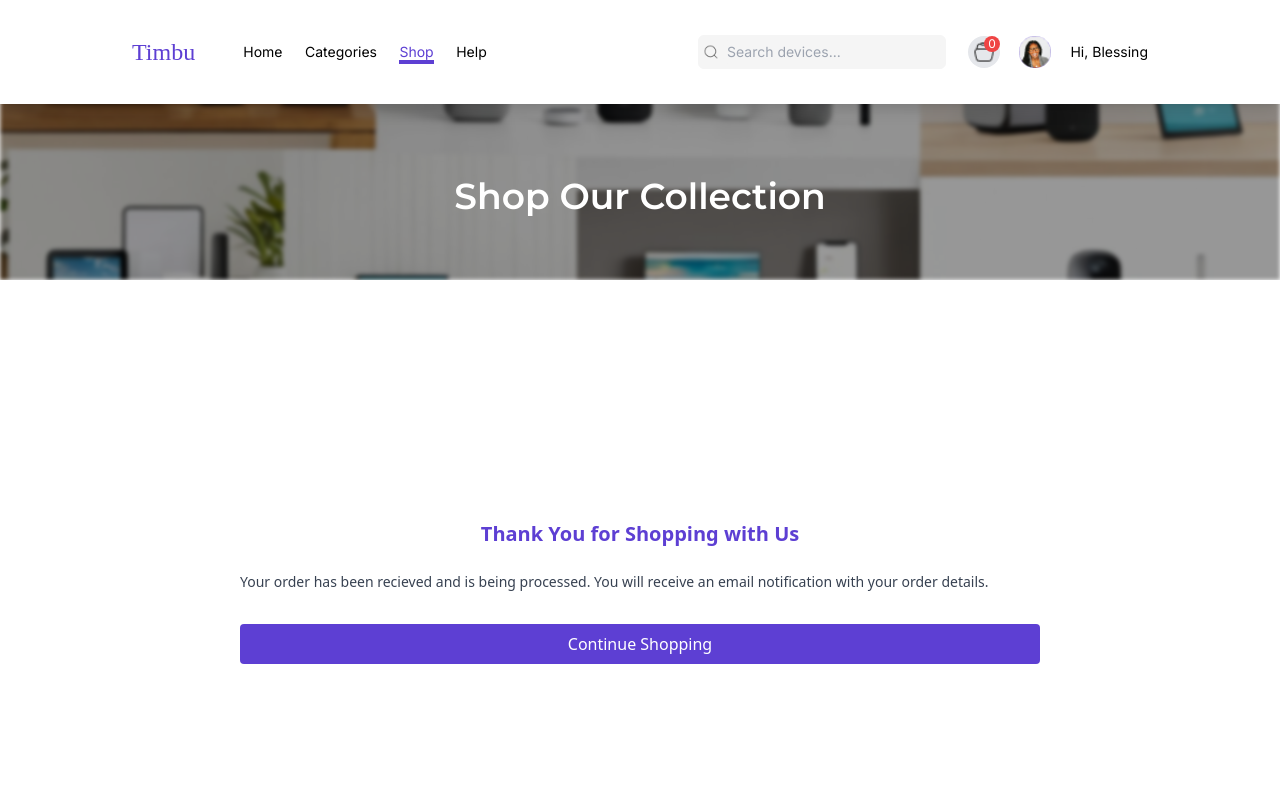
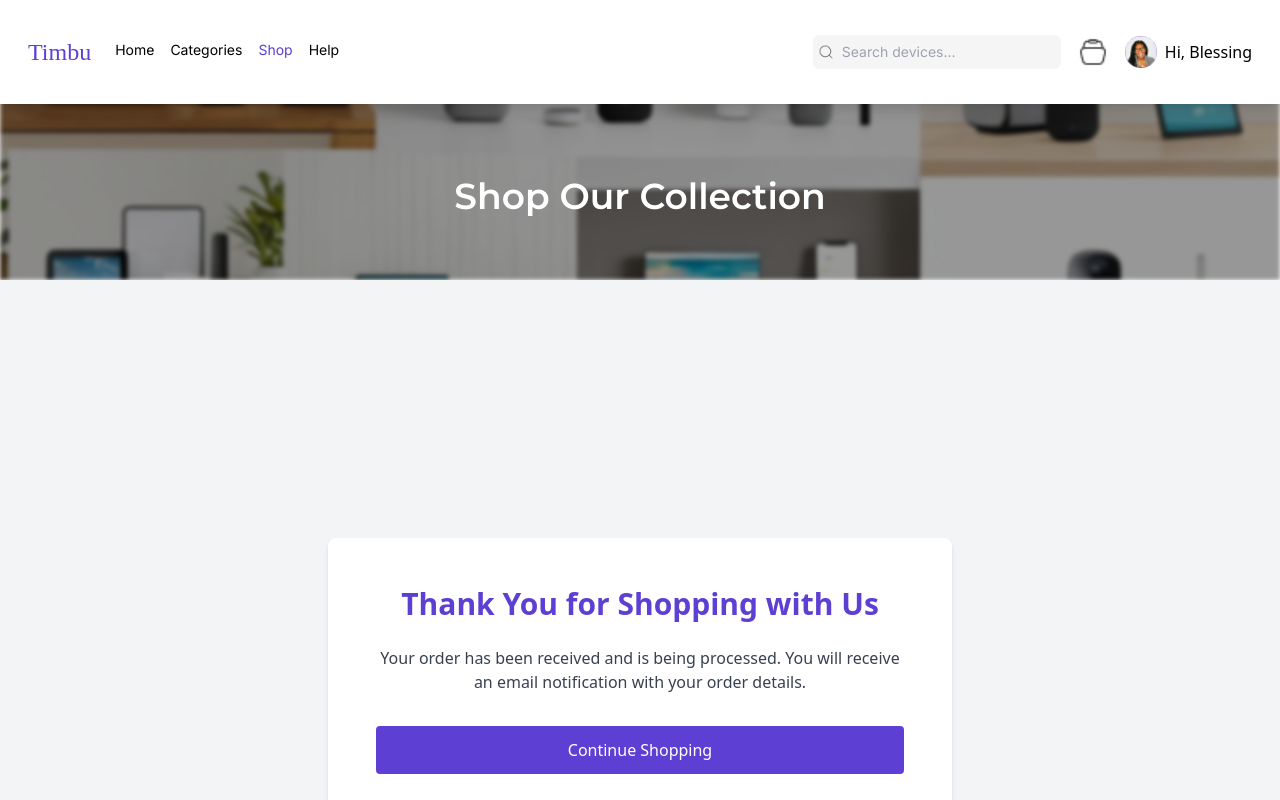
Before and after one commit to Glorypaul-pixel/Timbu-Shopping-App, a React (Vite) app: page /thankYou in a window 1280 px wide. Shown: the top 800 px of the page. Built offline with nearby package versions, Linux system fonts and the light colour scheme; a web font is replaced by a local one.

Commit message:
fixed responsveness

```diff
--- a/src/component/header.jsx
+++ b/src/component/header.jsx
@@ -22,41 +22,31 @@ const Header = () => {
   };
 
   return (
-    <div className="w-full  px-7 py-3 bg-white shadow-lg fixed top-0 z-50">
-      <div className="h-hgt flex items-center justify-around ">
-        <div
-          className="flex justify-between items-center"
-          style={{ width: "358px" }}
-        >
+    <div className="px-4 md:px-7 py-3 bg-white shadow-lg fixed top-0 w-full z-50">
+      <div className="h-hgt flex items-center justify-between">
+        <div className="flex items-center">
           <div className="logo font-hanalei text-customPurple text-2xl">
             <h1>Timbu</h1>
           </div>
-          <nav className="hidden md:flex">
-            <ul
-              className="flex space-x-4 text-sm font-inter font-normal items-center justify-around"
-              style={{ width: "250px", height: "28px" }}
+          <nav className="hidden md:flex ml-6 space-x-4">
+            <Link to="/" className="text-sm font-inter">
+              Home
+            </Link>
+            <Link to="/categories" className="text-sm font-inter">
+              Categories
+            </Link>
+            <Link
+              to="/"
+              className="text-sm font-inter text-customPurple border-b-4 border-transparent hover:border-customPurple"
             >
-              <li className="">
-                <Link to="/">Home</Link>
-              </li>
-              <li className="">
-                <Link to="/categories">Categories</Link>
-              </li>
-              <li className="text-customPurple">
-                <Link to="/" className="border-b-4 border-customPurple">
-                  Shop
-                </Link>
-              </li>
-              <li className="">
-                <Link to="/help">Help</Link>
-              </li>
-            </ul>
+              Shop
+            </Link>
+            <Link to="/help" className="text-sm font-inter">
+              Help
+            </Link>
           </nav>
         </div>
-        <div
-          className="flex justify-between items-center "
-          style={{ width: "450px" }}
-        >
+        <div className="flex items-center">
           <div className="hidden md:flex items-center border border-solid border-searchGray bg-searchGray rounded-md p-1 max-w-xs font-inter">
             <img src={Search} alt="Search bar" className="w-4 h-4 mr-1" />
             <input
@@ -66,24 +56,21 @@ const Header = () => {
               className="bg-searchGray text-gray-600 px-1 py-0.5 outline-none flex-1 rounded-md text-sm"
             />
           </div>
-          <div
-            className="cart flex items-center space-x-2 font-inter font-normal text-sm relative justify-between"
-            style={{ width: "180px" }}
-          >
-            <div className="w-8 h-8 bg-gray-200 rounded-full flex justify-center items-center relative">
+          <div className="flex items-center ml-4">
+            <div className="relative">
               <Link to="/cart">
-                <img src={Cart} alt="Cart icon" className="w-6 h-6" />
+                <img src={Cart} alt="Cart icon" className="w-8 h-8" />
+                {totalQuantity > 0 && (
+                  <span className="absolute top-0 right-0 w-4 h-4 bg-red-500 text-white text-xs flex justify-center items-center rounded-full">
+                    {totalQuantity}
+                  </span>
+                )}
               </Link>
-
-              <span className="w-4 h-4 rounded-full flex justify-center items-center absolute top-0 right-0 bg-red-500 text-white text-xs">
-                {totalQuantity}
-              </span>
             </div>
-
-            <img src={ICON} alt="Customer image" className="w-8 h-8" />
-            <p className="ml-2">Hi, Blessing</p>
+            <img src={ICON} alt="Customer image" className="w-8 h-8 ml-4" />
+            <p className="ml-2 hidden md:block">Hi, Blessing</p>
           </div>
-          <div className="md:hidden">
+          <div className="md:hidden ml-4">
             <button onClick={toggleMenu}>
               <img src={MenuIcon} alt="Menu icon" className="w-6 h-6" />
             </button>
@@ -93,7 +80,7 @@ const Header = () => {
 
       {isMenuOpen && (
         <div className="md:hidden mt-4">
-          <ul className="flex flex-col space-y-2 text-sm font-inter font-normal">
+          <ul className="flex flex-col space-y-2 text-sm font-inter">
             <li>
               <Link to="/" onClick={toggleMenu}>
                 Home
--- a/src/component/product.jsx
+++ b/src/component/product.jsx
@@ -4,29 +4,31 @@ import Arrow from "./image/ep_arrow-down.png";
 
 const Product = () => {
   return (
-    <div>
-      <div className="flex justify-between items-center px-12 pt-7 font-inter font-semibold cursor-default">
-        <h4 className="flex items-center">
+    <div className="px-4 sm:px-6 md:px-8 lg:px-12 py-7 font-inter">
+      <div className="flex justify-between items-center mb-4">
+        <h4 className="flex items-center text-lg font-semibold">
           Filter
           <img src={Arrow} alt="Arrow down" className="ml-1" />
         </h4>
-        <h4 className="flex items-center">
+        <h4 className="flex items-center text-lg font-semibold">
           Sort By Latest
           <img src={Arrow} alt="Arrow down" className="ml-1" />
         </h4>
       </div>
-      <div className="products grid grid-cols-1 sm:grid-cols-2 md:grid-cols-3 lg:grid-cols-4 gap-6 px-9 font-inter ">
+      <div className="grid grid-cols-1 sm:grid-cols-2 md:grid-cols-3 lg:grid-cols-4 gap-6">
         {products.map((product, key) => (
           <ProductCard key={key} data={product} />
         ))}
       </div>
-      <ul className="flex items-center justify-center">
-      <li className="bg-customPurple text-white w-6 text-center mr-4">1</li>
-      <li className="mr-4">2</li>
-      <li className="mr-6">3</li>
-      <li className="mr-4">9</li>
-      <li className="mr-4">10</li>
-    </ul>
+      <ul className="flex items-center justify-center mt-6">
+        <li className="bg-customPurple text-white w-6 h-6 flex justify-center items-center rounded-full text-sm mr-2">
+          1
+        </li>
+        <li className="text-sm mr-2">2</li>
+        <li className="text-sm mr-2">3</li>
+        <li className="text-sm mr-2">9</li>
+        <li className="text-sm mr-2">10</li>
+      </ul>
     </div>
   );
 };
--- a/src/component/productCard.jsx
+++ b/src/component/productCard.jsx
@@ -1,8 +1,5 @@
 import { useNavigate } from "react-router-dom";
-// import axios from "axios";
-
 import { useEffect } from "react";
-// import { fetchProducts } from "../stores/api";
 import PropTypes from "prop-types";
 import Cart from "./image/cart-plus.png";
 import Star from "./image/Star.png";
@@ -11,18 +8,21 @@ import { addToCart } from "../stores/card";
 import { fetchProducts } from "../stores/api";
 
 const ProductCard = (props) => {
-  const products = async ()=> {
-    await fetchProducts()
-  }
-    useEffect(() => {
-    products()
+  const loadProducts = async () => {
+    await fetchProducts();
+  };
 
+  useEffect(() => {
+    loadProducts();
   }, []);
+
   const carts = useSelector((store) => store.cart.items);
   console.log(carts);
+
   const { id, name, price, image, description } = props.data;
   const dispatch = useDispatch();
   const navigate = useNavigate();
+
   const handleAddToCart = () => {
     dispatch(
       addToCart({
@@ -32,16 +32,17 @@ const ProductCard = (props) => {
     );
     navigate("/cart");
   };
+
   return (
-    <div>
-      <div key={id} className="product-item bg-white p-4">
-        <img src={image} alt="" className="w-full h-auto max-w-full" />
-        <h4 className="my-2 font-bold">{name}</h4>
-        <span className=" text-xs text-gray-600 font-semibold flex items-center">
-          <img src={Star} alt="" className="w-20 mr-2" />
+    <div className="p-4">
+      <div key={id} className="product-item bg-white p-4 rounded-lg shadow-md">
+        <img src={image} alt={name} className="w-full h-auto max-w-full rounded-lg" />
+        <h4 className="my-2 font-bold text-lg text-center">{name}</h4>
+        <span className="text-xs text-gray-600 font-semibold flex items-center justify-center mb-2">
+          <img src={Star} alt="Star" className="w-4 h-4 mr-1" />
           (1,200 reviews)
         </span>
-        <p className="mt-1 text-sm text-gray-600 font-medium leading-6">
+        <p className="mt-1 text-sm text-gray-600 font-medium leading-6 text-center">
           {description}
         </p>
         <div className="add-cart flex items-center justify-between mt-2">
@@ -60,6 +61,7 @@ const ProductCard = (props) => {
     </div>
   );
 };
+
 ProductCard.propTypes = {
   data: PropTypes.shape({
     id: PropTypes.number.isRequired,
--- a/src/component/productDetail.jsx
+++ b/src/component/productDetail.jsx
@@ -54,7 +54,7 @@ const ProductDetail = () => {
   };
 
   return (
-    <div className="p-6 font-inter">
+    <div className="p-6 font-inter max-w-4xl mx-auto">
       <h1 className="text-2xl font-semibold mb-4">{productDetail.name}</h1>
       <Slider {...sliderSettings} className="mb-4">
         {productDetail.images.map((image, index) => (
@@ -62,7 +62,7 @@ const ProductDetail = () => {
             <img
               src={image}
               alt={`${productDetail.name} ${index + 1}`}
-              className="w-full h-auto"
+              className="w-full h-auto object-cover"
             />
           </div>
         ))}
@@ -76,7 +76,7 @@ const ProductDetail = () => {
         >
           -
         </button>
-        <span className="bg-gray-400 h-full w-10 font-bold text-xl rounded-xl flex justify-center items-center mx-2">
+        <span className="bg-gray-200 h-full w-10 font-bold text-xl rounded-xl flex justify-center items-center mx-2">
           {quantity}
         </span>
         <button
--- a/src/component/thankYou.jsx
+++ b/src/component/thankYou.jsx
@@ -1,24 +1,20 @@
 import PropTypes from "prop-types";
 import { Link } from "react-router-dom";
 
-// import { Link } from "react-router-dom";
-
 const ThankYouPage = () => {
-  //   const { items, total } = order;
-
   return (
-    <div className="container mx-auto p-4 ">
-      <div className=" m-40 md:p-16">
-        <h1 className="text-xl font-semibold text-center text-customPurple mb-6">
+    <div className="container mx-auto p-4 flex flex-col items-center justify-center min-h-screen bg-gray-100">
+      <div className="bg-white shadow-md rounded-lg p-6 md:p-12 lg:w-1/2 w-full text-center">
+        <h1 className="text-2xl md:text-3xl font-semibold text-customPurple mb-6">
           Thank You for Shopping with Us
         </h1>
-        <p className="text-sm text-gray-700 mb-8">
-          Your order has been recieved and is being processed. You will receive
+        <p className="text-sm md:text-base text-gray-700 mb-8">
+          Your order has been received and is being processed. You will receive
           an email notification with your order details.
         </p>
         <Link
           to="/"
-          className="bg-customPurple text-white p-2 rounded mt-4 flex justify-center items-center"
+          className="bg-customPurple text-white p-2 md:p-3 rounded mt-4 flex justify-center items-center"
         >
           Continue Shopping
         </Link>
```
Also changed, not shown: src/component/cart.jsx (+25 -28 lines), src/component/cartItem.jsx (+25 -9 lines), src/component/paymentMethod.jsx (+23 -34 lines).
